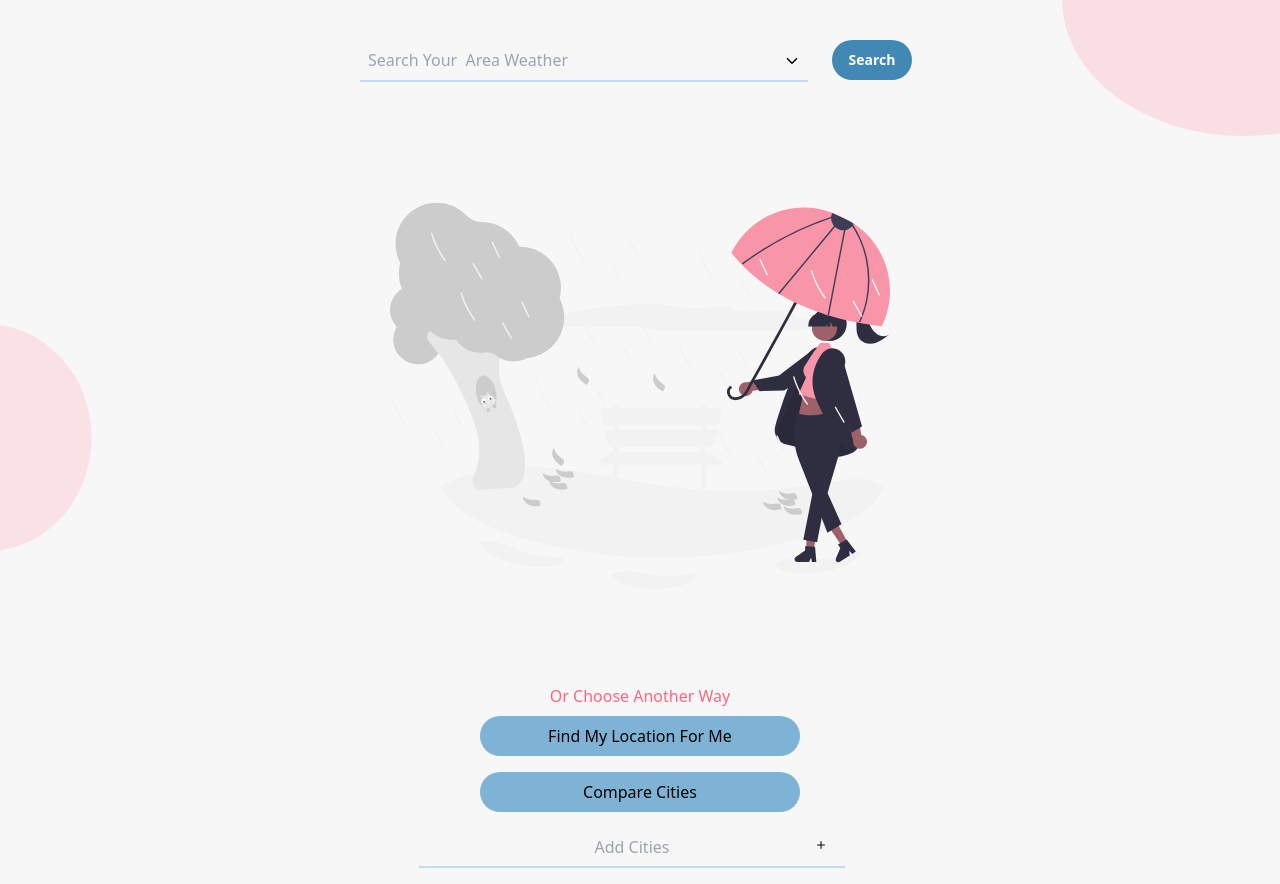
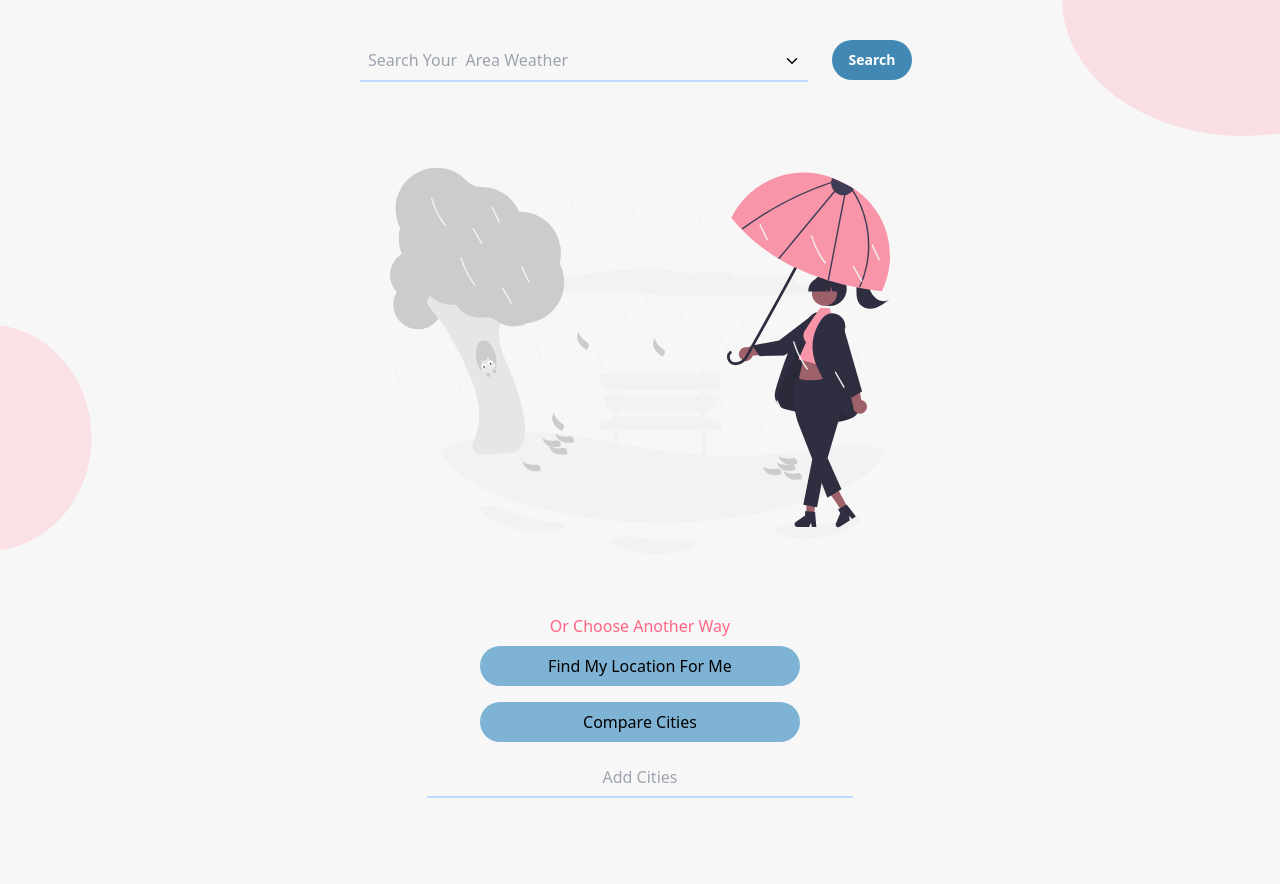
Before and after one commit to ayasalam0/weatherapp0, a Next.js app: page / in a window 1280 px wide. Both pictures are taken after a click on the button "Compare Cities". After the commit the page ends 814 px from the top, so only its background shows below. Built offline with nearby package versions, Linux system fonts and the light colour scheme.

Commit message:
finaaaaaaaaly

```diff
--- a/components/Compare.jsx
+++ b/components/Compare.jsx
@@ -8,6 +8,7 @@ const Compare = () => {
   const { OnCompare, Comaprables } = useContext(ApiContext);
   const [input, setinput] = useState("");
   const [CompareButtonState, setCompareButtonState] = useState(false);
+  const [AddCondition, setAddCondition] = useState(false);
 
   function CompareCities() {
     setCompareButtonState(true);
@@ -16,10 +17,13 @@ const Compare = () => {
 
   function CompareSearch(e) {
     setinput(e.target.value);
+    setAddCondition(true);
   }
 
   const CompareRequest = () => {
     OnCompare(input);
+    setAddCondition(true);
+    setAddCondition(!AddCondition);
   };
   return (
     <main>
@@ -43,11 +47,12 @@ const Compare = () => {
                 value={input}
                 onChange={CompareSearch}
               />
-              <button className="relative right-8 " onClick={CompareRequest}>
-                <IoIosAdd />
-              </button>{" "}
+              {AddCondition ? (
+                <button className="relative right-8 " onClick={CompareRequest}>
+                  <IoIosAdd />
+                </button>
+              ) : null}
             </div>
-
             {Comaprables.length < 7 ? (
               <div>
                 {Comaprables.map((e) => {
@@ -66,7 +71,7 @@ const Compare = () => {
                 })}
               </div>
             ) : (
-             alert("You Can't Add More Than 7 Comparisons ")
+              alert("You Can't Add More Than 7 Comparisons ")
             )}
           </>
         ) : null}
--- a/components/InitialImage.jsx
+++ b/components/InitialImage.jsx
@@ -15,7 +15,7 @@ const InitialImage = () => {
           src="/undraw_Autumn_re_rwy0.svg"
           alt="Picture of the author"
           width={500}
-          height={500}
+          height={430}
         />
       </div>
     </div>
```
